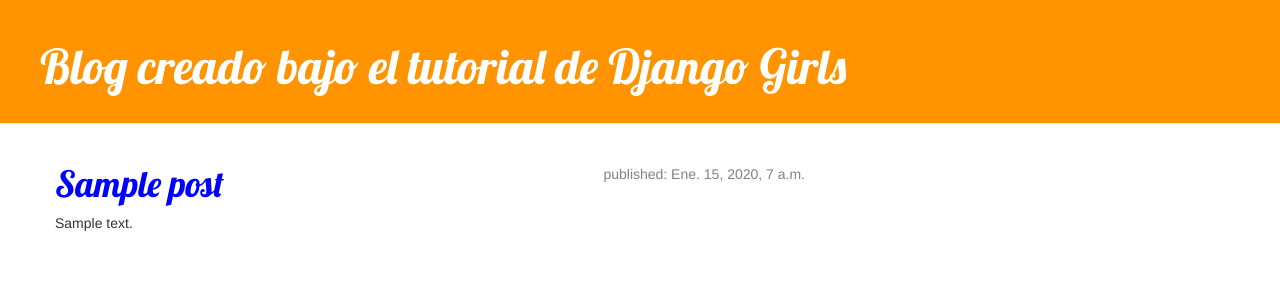
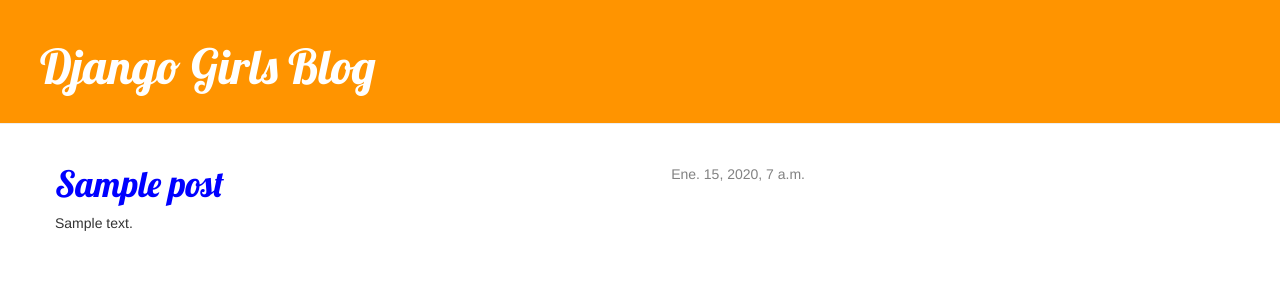
Before and after one commit to FelpeMaster/my-first-blog2, a Django app: template blog/templates/blog/post_list.html in a window 1280 px wide. Shown: the top 300 px of the page. Run offline with Django 3.2, Linux system fonts and the light colour scheme; the template is opened without the code that fills it: values that come from a table or form of the project are taken from there, others are empty; tables that the repository leaves empty hold one stand-in row (values such as "Sample post"); some libraries are stand-ins or nearby versions.

Commit message:
Se creo fichero base.html que sirve de plantilla

```diff
--- /dev/null
+++ b/blog/templates/blog/base.html
@@ -0,0 +1,25 @@
+{% load static %}
+<html>
+    <head>
+        <title>Blog creado bajo el tutorial de Django Girls</title>
+        <link rel="stylesheet" href="//maxcdn.bootstrapcdn.com/bootstrap/3.2.0/css/bootstrap.min.css">
+        <link rel="stylesheet" href="//maxcdn.bootstrapcdn.com/bootstrap/3.2.0/css/bootstrap-theme.min.css">
+        <link rel="stylesheet" href="{% static 'css/blog.css' %}">
+        <link href="//fonts.googleapis.com/css?family=Lobster&subset=latin,latin-ext" rel="stylesheet" type="text/css">
+
+    </head>
+          <body>
+          <div class="page-header">
+              <h1><a href="/">Django Girls Blog</a></h1>
+          </div>
+          <div class="content container">
+              <div class="row">
+                  <div class="col-md-8">
+                  {% block content %}
+                  {% endblock %}
+                  </div>
+              </div>
+          </div>
+      </body>
+
+</html>
--- a/blog/templates/blog/post_list.html
+++ b/blog/templates/blog/post_list.html
@@ -1,43 +1,18 @@
+
+{% extends 'blog/base.html' %}
 {% load static %}
 
-
-{% load static %}
-<html>
-    <head>
-        <title>Blog creado bajo el tutorial de Django Girls</title>
-        <link rel="stylesheet" href="//maxcdn.bootstrapcdn.com/bootstrap/3.2.0/css/bootstrap.min.css">
-        <link rel="stylesheet" href="//maxcdn.bootstrapcdn.com/bootstrap/3.2.0/css/bootstrap-theme.min.css">
-        <link rel="stylesheet" href="{% static 'css/blog.css' %}">
-        <link href="//fonts.googleapis.com/css?family=Lobster&subset=latin,latin-ext" rel="stylesheet" type="text/css">
-
-    </head>
-    <body>
-
-
-        <div class = "page-header">
-            <h1><a href="/">Blog creado bajo el tutorial de Django Girls</a></h1>
-        </div>
-
-        <div class="content container">
-          <div class="row">
-              <div class="col-md-8">
+{% block content %}
     {% for post in posts %}
         <div class="post">
             <div class="date">
-                              <p>published: {{ post.published_date }}</p>
+                {{ post.published_date }}
             </div>
             <h1><a href="">{{ post.title }}</a></h1>
             <p>{{ post.text|linebreaksbr }}</p>
         </div>
     {% endfor %}
-              </div>
-          </div>
-      </div>
-
-
-    </body>
-</html>
-
+{% endblock %}
 
 <!--
 
```
Lines whose indentation alone changed are shown as unchanged.
